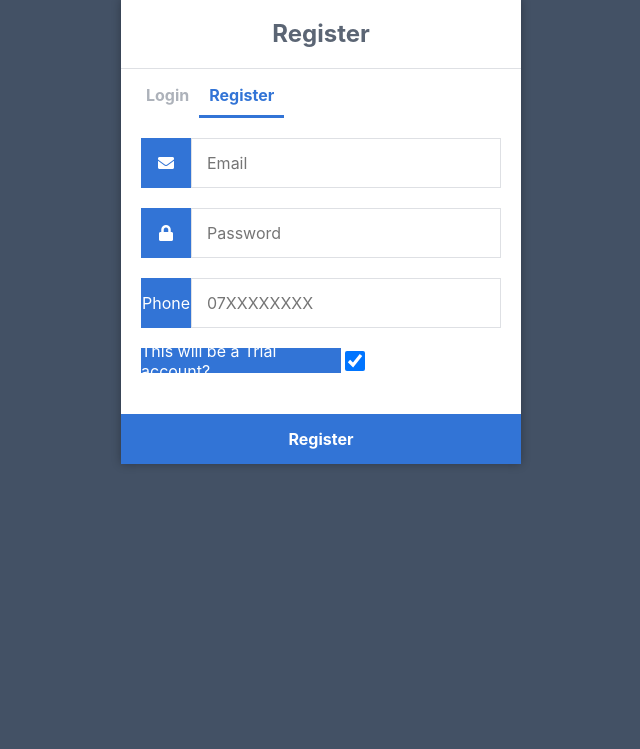
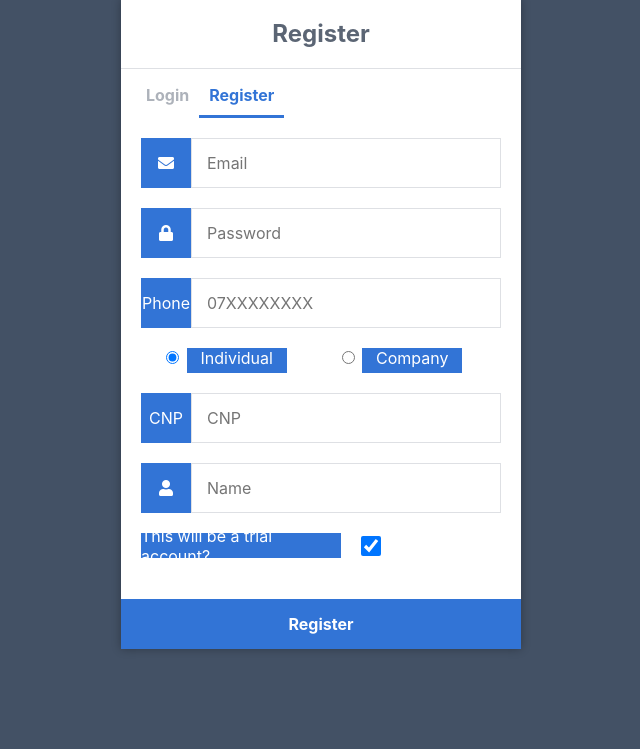
Before and after one commit to Claudiu19/Cloud-iFarm, a Flask app: page /register in a window 1280 px wide. Shown: the part 101-850 px from the top of the page, without its empty margins (319-959 px from the left). Before the commit the page ends 566 px from the top, so only its background shows below. Run offline with Flask 2, Linux system fonts and the light colour scheme; some libraries are stand-ins or nearby versions.

Commit message:
Update register.html

```diff
--- a/templates/register.html
+++ b/templates/register.html
@@ -22,7 +22,7 @@
 				<a href="{{ url_for('login') }}">Login</a>
 				<a href="{{ url_for('register') }}" class="active">Register</a>
 			</div>
-			<form action="{{ url_for('register') }}" method="post" autocomplete="off" id="formRegister">
+			<form action="{{ url_for('register') }}" method="post" autocomplete="off" id="formRegister" onsubmit="return submitRegister(event)">
 				<label for="email">
 					<i class="fas fa-envelope"></i>
 				</label>
@@ -33,40 +33,62 @@
 				<input type="password" name="password" placeholder="Password" id="password" required>
 				<label for="phone">Phone</label>
 				<input type="text" name="phone" placeholder="07XXXXXXXX" id="phone" required>
+				<div style="width:90%;display:flex;margin-bottom: 20px;margin-left:40px;" id="divPersonType">
+					<div>
+					  <input type="radio" id="pf" name="personType" value="pf" class="personTypeCls">
+					  <label for="pf" style="width:100px;display:inline-block;height:25px;padding-left:14px;">Individual</label>
+					</div>
+					<div style="margin-left:50px;">
+					  <input type="radio" id="pj" name="personType" value="pj" class="personTypeCls">
+					  <label for="pj" style="width:100px;display:inline-block;height:25px;padding-left:14px;">Company</label>
+					</div>
+				</div>
+				<label for="CNP" id="lblCNP">CNP</label>
+				<input type="text" name="CNP" placeholder="CNP" id="CNP">
+
+				<label for="CUI" id="lblCUI" style="display:none;">CUI</label>
+				<input type="text" name="CUI" placeholder="CUI" id="CUI"  style="display:none;">
+				<label for="name" id="lblName">
+					<i id="lblImgUser" class="fas fa-user"></i>
+				</label>
+				<input type="text" name="name" placeholder="Name" id="name" required>
 				<div style="width:90%;display:flex;margin-bottom: 20px;">
-					<label for="trial" style="width:200px;height:25px;">This will be a Trial account?</label>
-					<input type="checkbox" name="trial" placeholder="" id="trial" style="width:20px;height:20px;"
+					<label for="trial" style="width:200px;height:25px;">This will be a trial account?</label>
+					<input type="checkbox" name="trial" placeholder="" id="trial" style="width:20px;height:20px;margin-left:20px;"
 						   onchange="onCheckedChangeTrial(this)" checked>
 				</div>
 				<label for="key" id="lblKey">
 					<i class="fas fa-key"></i>
 				</label>
 				<input type="text" name="key" placeholder="Key" id="key" >
-				<div style="width:90%;display:flex;margin-bottom: 20px;" id="divPersonType">
-					<div>
-					  <input type="radio" id="pf" name="personType" value="pf" class="personTypeCls">
-					  <label for="pf" style="width:100px;display:inline-block;height:25px;padding-left:14px;">Individual</label>
-					</div>
-					<div style="margin-left:100px;">
-					  <input type="radio" id="pj" name="personType" value="pj" class="personTypeCls">
-					  <label for="pj" style="width:100px;display:inline-block;height:25px;padding-left:14px;">Company</label>
-					</div>
-				</div>
-				<label for="CNP" id="lblCNP">CNP</label>
-				<input type="text" name="CNP" placeholder="CNP" id="CNP" >
-
-				<label for="CUI" id="lblCUI" style="display:none;">CUI</label>
-				<input type="text" name="CUI" placeholder="CUI" id="CUI"  style="display:none;">
-				<label for="name" id="lblName">
-					<i id="lblImgUser" class="fas fa-user"></i>
-				</label>
-				<input type="text" name="name" placeholder="Name" id="name" >
-				<div class="msg">{{ msg }}</div>
+				<div class="msg" id="msgError">{{ msg }}</div>
 				<input type="submit" value="Register">
 			</form>
 		</div>
 
 	<script type="text/javascript">
+
+		function submitRegister(e){
+			var allGood = true;
+			var typePers = $('input[name=personType]:checked', '#formRegister').val();
+			if(typePers === 'pf'){
+				if(!$('#CNP').val()){
+					allGood = false;
+					$("#msgError").html("Please enter CNP");
+				}
+			}else if(typePers === 'pj'){
+				if(!$('#CUI').val()){
+					allGood = false;
+					$("#msgError").html("Please enter CUI");
+				}
+			}
+
+			if(!allGood){
+				e.preventDefault();
+  				return false;
+			}
+
+		}
 
 		function onCheckedChangeTrial(element){
 			if(element.checked){
@@ -79,35 +101,11 @@
 		function hideExtraField(){
 			$('#lblKey').hide();
 			$('#key').hide();
-			$('#divPersonType').hide();
-			$('#lblCNP').hide();
-			$('#CNP').hide();
-			$('#lblCUI').hide();
-			$('#CUI').hide();
-			$('#lblName').hide();
-			$('#name').hide();
 		}
 
 		function showExtraFields(){
 			$('#lblKey').show();
 			$('#key').show();
-			$('#divPersonType').show();
-			$('#lblName').show();
-			$('#name').show();
-			var typePers = $('input[name=personType]:checked', '#formRegister').val();
-			if(typePers === 'pf'){
-				$('#lblCNP').show();
-				$('#CNP').show();
-				$('#lblCUI').hide();
-				$('#CUI').hide();
-				$('#lblImgUser').removeClass('fa-briefcase').addClass('fa-user');
-			}else{
-				$('#lblCNP').hide();
-				$('#CNP').hide();
-				$('#lblCUI').show();
-				$('#CUI').show();
-				$('#lblImgUser').removeClass('fa-user').addClass('fa-briefcase');
-			}
 		}
 
 		$('.personTypeCls').click(function () {
```
